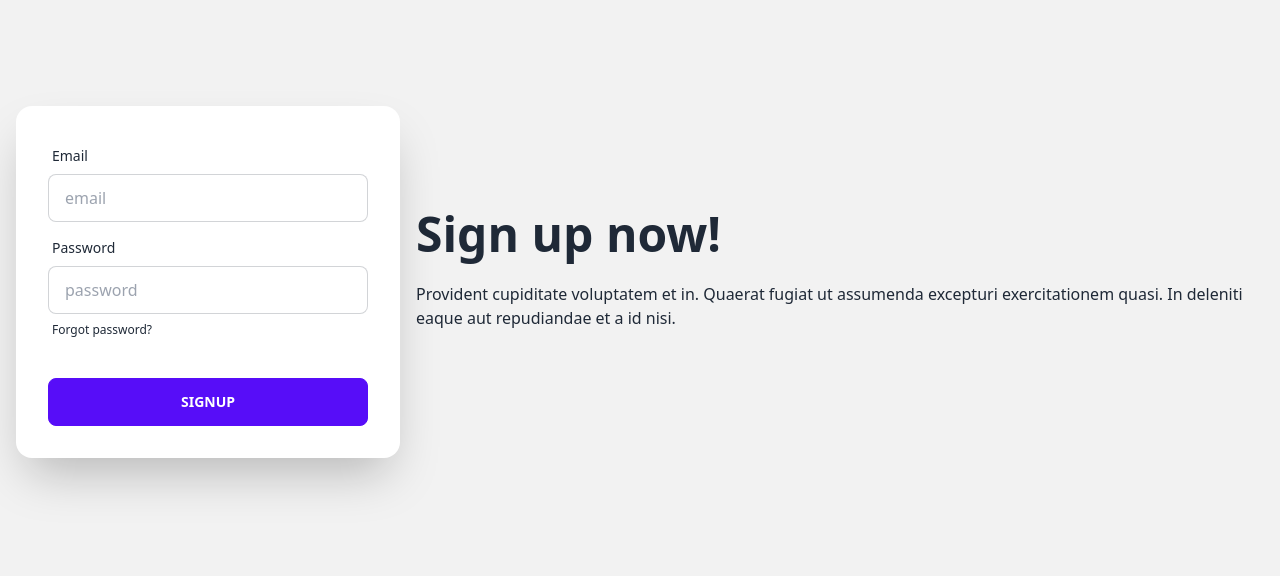
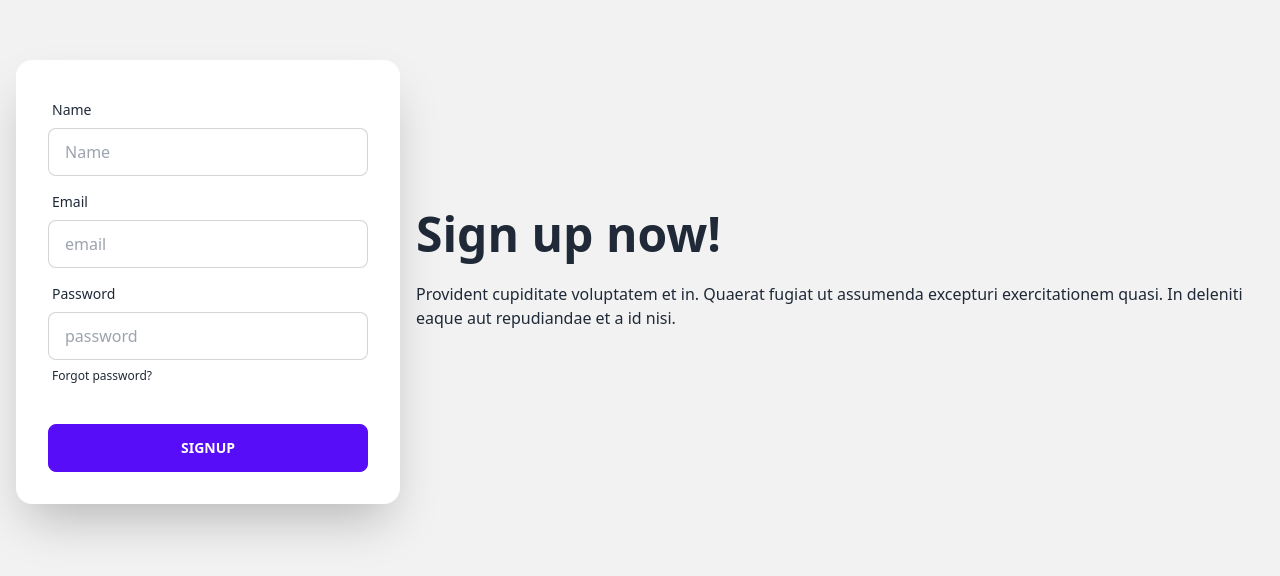
Before and after one commit to sajim-khan/bistro-boss-client, a React (Vite) app: page /signup in a window 1280 px wide. Shown: the part 118-694 px from the top of the page. Built offline with nearby package versions, Linux system fonts and the light colour scheme; no server answers.

Commit message:
added react hook form validation

```diff
--- a/package.json
+++ b/package.json
@@ -18,6 +18,7 @@
     "react": "^18.2.0",
     "react-dom": "^18.2.0",
     "react-helmet-async": "^1.3.0",
+    "react-hook-form": "^7.44.2",
     "react-parallax": "^3.5.1",
     "react-responsive-carousel": "^3.2.23",
     "react-router-dom": "^6.11.2",
--- a/src/Pages/SignUp/SignUp.jsx
+++ b/src/Pages/SignUp/SignUp.jsx
@@ -1,4 +1,16 @@
+import { useForm } from "react-hook-form";
+
 const SignUp = () => {
+  const {
+    register,
+    handleSubmit,
+    formState: { errors },
+  } = useForm();
+
+  const onSubmit = (data) => {
+    console.log(data);
+  };
+
   return (
     <div className="hero min-h-screen bg-base-200">
       <div className="hero-content flex-col lg:flex-row-reverse">
@@ -11,26 +23,51 @@ const SignUp = () => {
           </p>
         </div>
         <div className="card flex-shrink-0 w-full max-w-sm shadow-2xl bg-base-100">
-          <div className="card-body">
+          <form onSubmit={handleSubmit(onSubmit)} className="card-body">
+            <div className="form-control">
+              <label className="label">
+                <span className="label-text">Name</span>
+              </label>
+              <input
+                type="text"
+                placeholder="Name"
+                {...register("name", { required: true })}
+                name="name"
+                className="input input-bordered"
+              />
+              {errors.name && <span>Name is required</span>}
+            </div>
             <div className="form-control">
               <label className="label">
                 <span className="label-text">Email</span>
               </label>
               <input
                 type="text"
+                {...register("email", { required: true })}
+                name="email"
                 placeholder="email"
                 className="input input-bordered"
               />
+              {errors.email && <span>Email is required</span>}
             </div>
             <div className="form-control">
               <label className="label">
                 <span className="label-text">Password</span>
               </label>
               <input
-                type="text"
+                type="password"
                 placeholder="password"
+                {...register("password", {
+                  required: true,
+                  minLength: 6,
+                  maxLength: 15,
+                })}
+                name="password"
                 className="input input-bordered"
               />
+              {errors.password && (
+                <span>Password is required, minLength 6 and maxLength 15</span>
+              )}
               <label className="label">
                 <a href="#" className="label-text-alt link link-hover">
                   Forgot password?
@@ -40,7 +77,7 @@ const SignUp = () => {
             <div className="form-control mt-6">
               <button className="btn btn-primary">SignUp</button>
             </div>
-          </div>
+          </form>
         </div>
       </div>
     </div>
```
Also changed, not shown: 1 other file (tests, documents, lock files or other folders).
